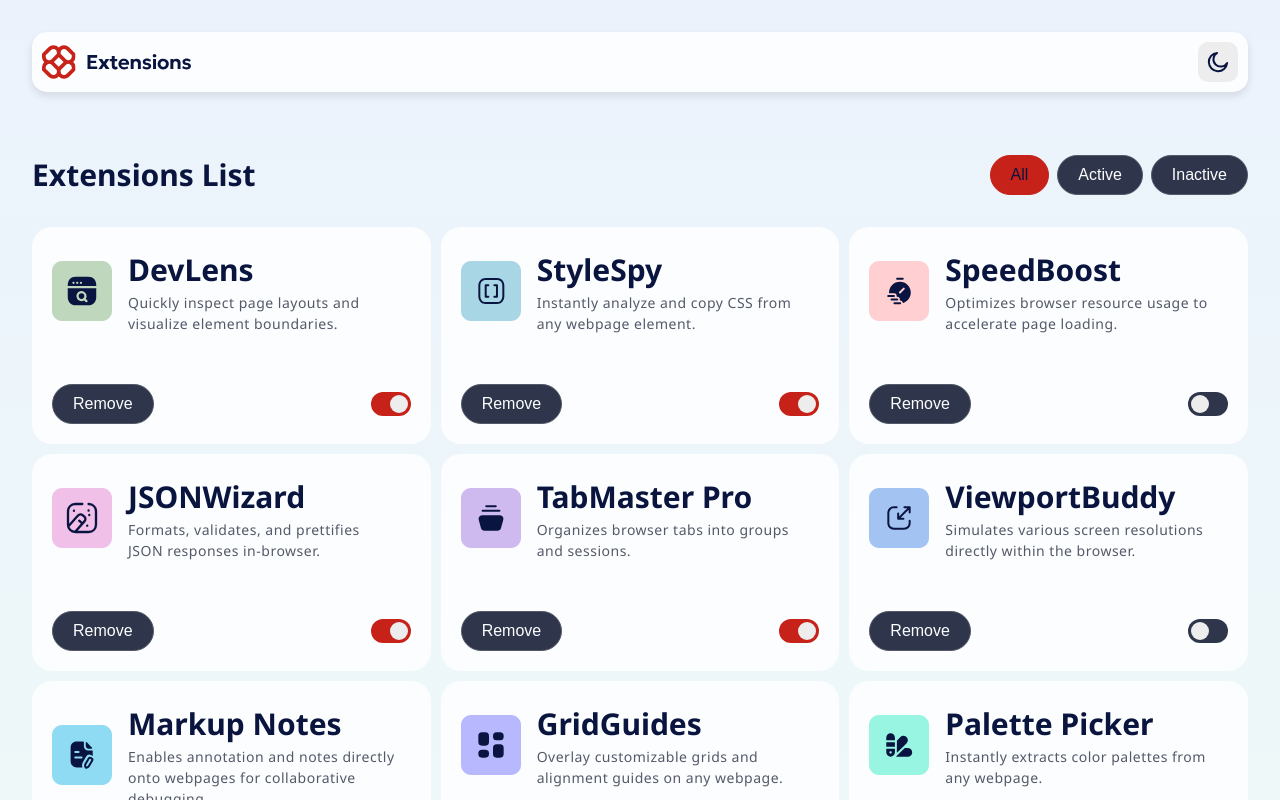
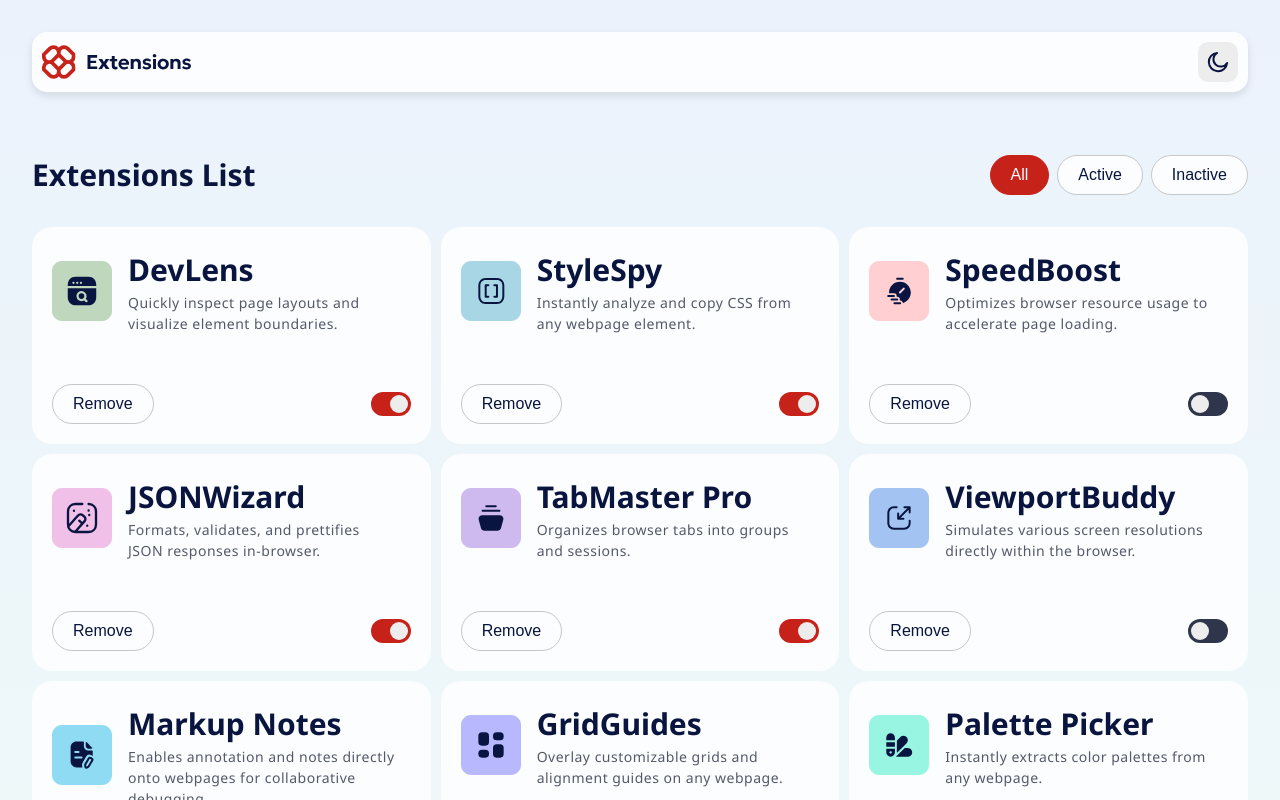
Before and after one commit to Ledelara/browser-extension-manager, a React (Vite) app: page / in a window 1280 px wide. Shown: the top 800 px of the page. Built offline with nearby package versions, Linux system fonts and the light colour scheme.

Commit message:
✨ feat: tema de botões dinâmico e preservando a lógica isActive

```diff
--- a/src/components/StyledComponents/Button/Button.ts
+++ b/src/components/StyledComponents/Button/Button.ts
@@ -6,10 +6,16 @@ interface ButtonProps {
 }
 
 const Button = styled.button<ButtonProps>`
-  background-color: ${({ active }) =>
-    active ? 'var(--red-700)' : 'var(--neutral-700)'};
-  color: ${({ active }) => (active ? 'var(--neutral-900)' : 'var(--neutral-0)')};
-  border:  ${({ active }) => (active ? '1px solid var(--red-700)' : '1px solid var(--neutral-600)')};
+  background-color: ${({ active, theme }) =>
+    active ? theme.buttonActiveBg : theme.buttonBg};
+
+  color: ${({ active, theme }) =>
+    active ? theme.buttonActiveText : theme.buttonText};
+
+  border: 1px solid
+    ${({ active, theme }) =>
+      active ? theme.buttonActiveBorder : theme.buttonBorder};
+
   padding: 10px 20px;
   border-radius: 20px;
   font-size: 16px;
@@ -17,8 +23,8 @@ const Button = styled.button<ButtonProps>`
   transition: background-color 0.3s ease, color 0.3s ease;
 
   &:hover {
-    background-color: ${({ active }) =>
-      active ? 'var(--red-700)' : 'var(--neutral-600)'};
+    background-color: ${({ active, theme }) =>
+      active ? theme.buttonActiveBg : theme.buttonHover};
   }
 `;
 
--- a/src/styles/theme.ts
+++ b/src/styles/theme.ts
@@ -5,6 +5,16 @@ export const lightTheme = {
   gradient: "var(--light-gradient)",
   headerBg: "var(--neutral-0)",
   toggleBg: "var(--neutral-100)",
+  switchBg: "var(--neutral-300)",
+  cardBorder: "var(--neutral-300)",
+
+  buttonBg: "var(--neutral-0)",
+  buttonText: "var(--neutral-900)",
+  buttonBorder: "var(--neutral-300)",
+  buttonHover: "var(--neutral-300)",
+  buttonActiveBg: "var(--red-700)",
+  buttonActiveText: "var(--neutral-0)",
+  buttonActiveBorder: "var(--red-700)",
 };
 
 export const darkTheme = {
@@ -14,6 +24,17 @@ export const darkTheme = {
   gradient: "var(--dark-gradient)",
   headerBg: "var(--neutral-700)",
   toggleBg: "var(--neutral-600)",
+  switchBg: "var(--neutral-300)",
+  cardBorder: "var(--neutral-600)",
+
+  buttonBg: "var(--neutral-700)",
+  buttonText: "var(--neutral-0)",
+  buttonBorder: "var(--neutral-600)",
+  buttonHover: "var(--neutral-600)",
+  buttonActiveBg: "var(--red-700)",
+  buttonActiveText: "var(--neutral-0)",
+  buttonActiveBorder: "var(--red-700)",
 };
 
+
 export type ThemeType = typeof lightTheme;
```
Also changed, not shown: src/styles/styled.d.ts (+8 -0 lines).
